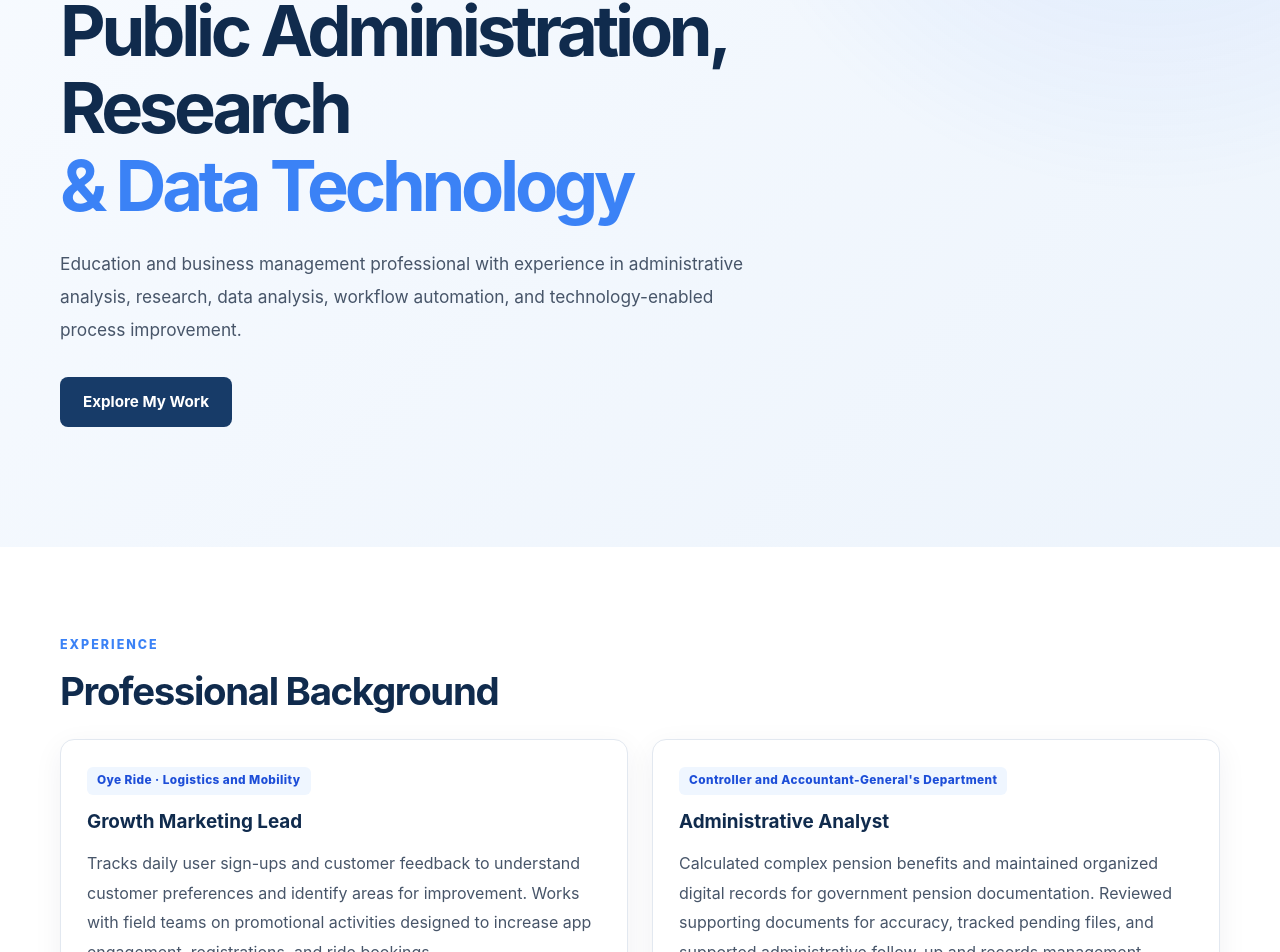
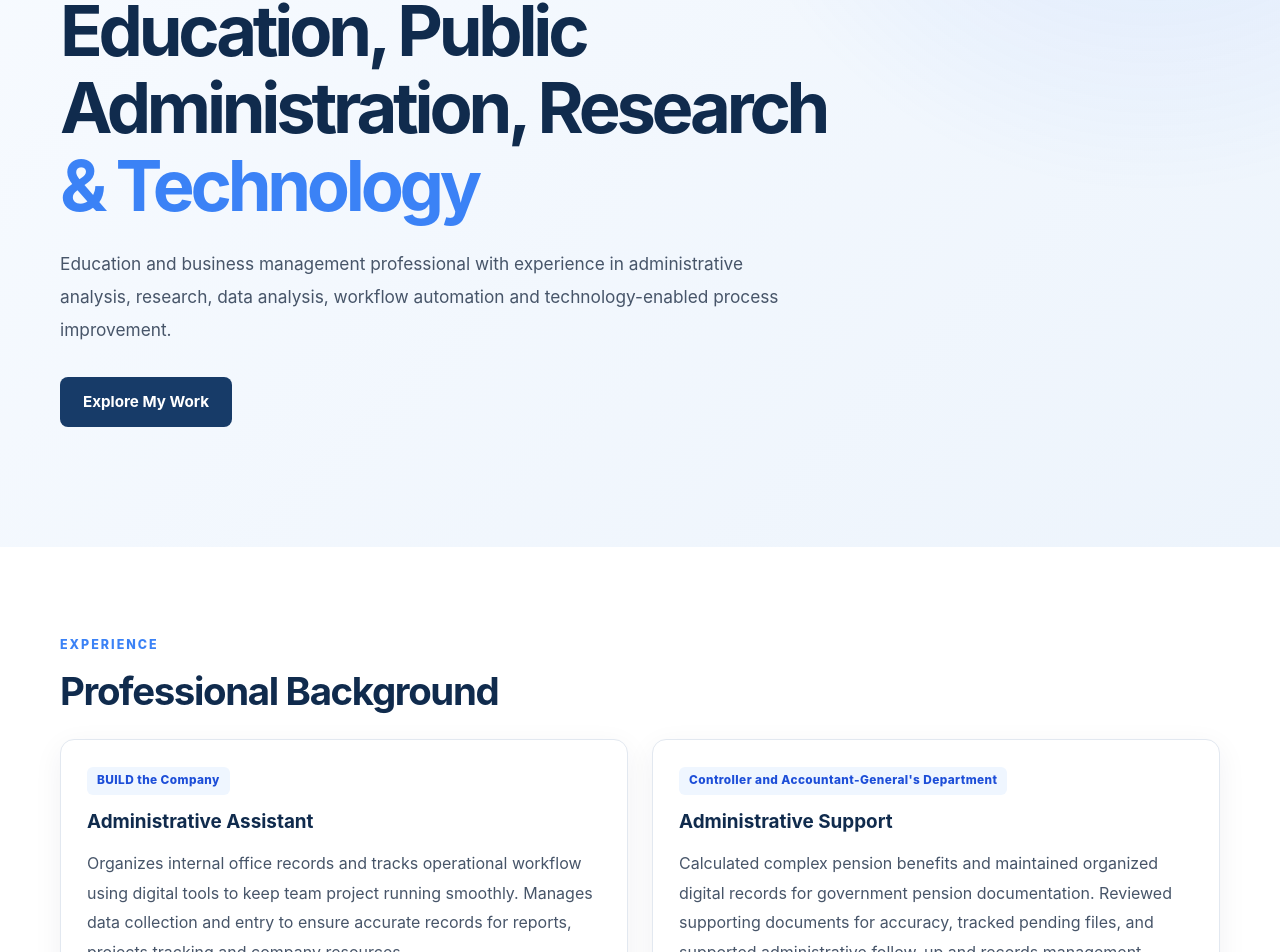
Before and after one commit to G-TechFred/Godfred-Portfolio, a React (Vite) app: page / in a window 1280 px wide. Shown: the part 421-1373 px from the top of the page. Built offline with nearby package versions, Linux system fonts and the light colour scheme.

Commit message:
Update experience titles and company details

```diff
--- a/src/App.tsx
+++ b/src/App.tsx
@@ -219,14 +219,14 @@ export default function App() {
           <div className="eyebrow">Professional Portfolio</div>
 
           <h1>
-            Public Administration, Research
-            <span> &amp; Data Technology</span>
+            Education, Public Administration, Research
+            <span> &amp; Technology</span>
           </h1>
 
           <p className="hero-description">
             Education and business management professional with
             experience in administrative analysis, research, data
-            analysis, workflow automation, and technology-enabled
+            analysis, workflow automation and technology-enabled
             process improvement.
           </p>
 
@@ -248,17 +248,13 @@ export default function App() {
           <div className="cards two-cards">
             <article className="card">
               <span className="card-label">
-                Oye Ride · Logistics and Mobility
+                BUILD the Company
               </span>
 
-              <h3>Growth Marketing Lead</h3>
+              <h3>Administrative Assistant</h3>
 
               <p>
-                Tracks daily user sign-ups and customer feedback to
-                understand customer preferences and identify areas
-                for improvement. Works with field teams on promotional
-                activities designed to increase app engagement,
-                registrations, and ride bookings.
+                Organizes internal office records and tracks operational workflow using digital tools to keep team project running smoothly. Manages data collection and entry to ensure accurate records for reports, projects tracking and company resources.
               </p>
             </article>
 
@@ -267,7 +263,7 @@ export default function App() {
                 Controller and Accountant-General&apos;s Department
               </span>
 
-              <h3>Administrative Analyst</h3>
+              <h3>Administrative Support</h3>
 
               <p>
                 Calculated complex pension benefits and maintained
@@ -580,7 +576,7 @@ export default function App() {
       <footer className="footer">
         <div className="container">
           <p>
-            © {new Date().getFullYear()} Godfred Mensah. All rights
+            ©️ {new Date().getFullYear()} Godfred Mensah. All rights
             reserved.
           </p>
         </div>
```
Also changed, not shown: 2 other files (tests, documents, lock files or other folders).
